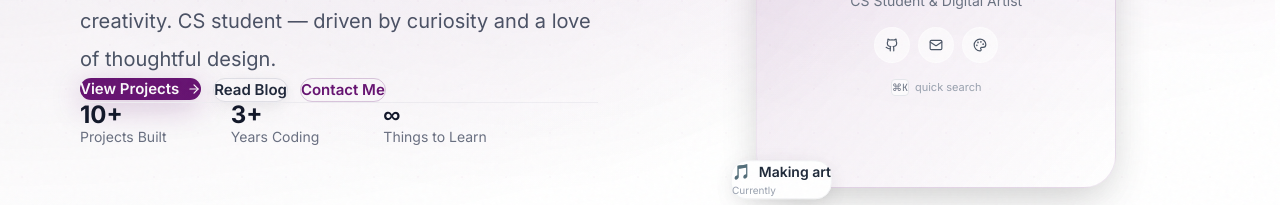
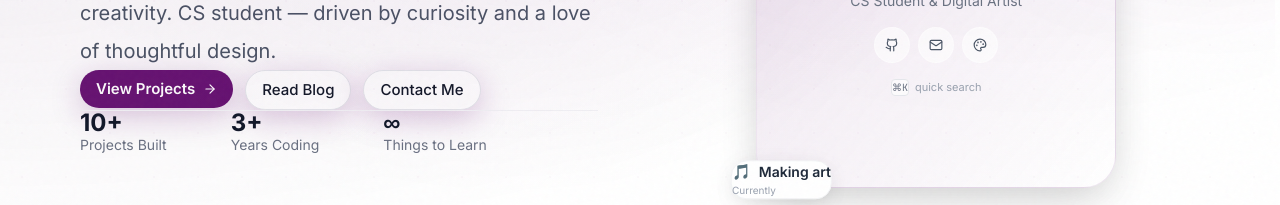
Before and after one commit to heonaliu/heona-website, a Next.js app: page / in a window 1280 px wide. Shown: the part 417-622 px from the top of the page. Built offline with nearby package versions, Linux system fonts and the light colour scheme; no server answers.

Commit message:
edit the role chips on hero

```diff
--- a/src/components/sections/Hero.tsx
+++ b/src/components/sections/Hero.tsx
@@ -136,7 +136,7 @@ export default function Hero() {
                 {roles.map(({ Icon, label }) => (
                   <span
                     key={label}
-                    style={{ padding: '0.5rem 1rem' }}
+                    style={{ padding: "0.5rem 1rem" }}
                     className="
                       inline-flex items-center justify-center
                       gap-2
@@ -186,6 +186,7 @@ export default function Hero() {
                   <motion.button
                     whileHover={{ scale: 1.04, y: -1 }}
                     whileTap={{ scale: 0.97 }}
+                    style={{ padding: "0.5rem 1rem" }}
                     className="flex items-center gap-2 px-8 py-4 rounded-full
                              bg-[#671372] hover:bg-[#8B1D9F]
                              text-white text-[15px] font-semibold
@@ -198,11 +199,15 @@ export default function Hero() {
                   <motion.button
                     whileHover={{ scale: 1.04, y: -1 }}
                     whileTap={{ scale: 0.97 }}
-                    className="flex items-center gap-2 px-7 py-3.5 rounded-full
-                             bg-white dark:bg-gray-800
-                             border border-gray-200 dark:border-gray-700
-                             text-gray-800 dark:text-gray-200 text-[15px] font-semibold
-                             shadow-soft hover:shadow-medium transition-all duration-200"
+                    style={{ padding: "0.5rem 1rem" }}
+                    className="
+                      flex items-center gap-2 px-8 py-4 rounded-full
+                      border
+                      bg-white dark:bg-gray-800
+                      border-gray-200 dark:border-gray-700
+                      text-[15px]
+                      font-medium
+                      shadow-purple-lg transition-all duration-200"
                   >
                     Read Blog
                   </motion.button>
@@ -211,11 +216,15 @@ export default function Hero() {
                   <motion.button
                     whileHover={{ scale: 1.04, y: -1 }}
                     whileTap={{ scale: 0.97 }}
-                    className="flex items-center gap-2 px-7 py-3.5 rounded-full
-                             border border-[#671372]/22 dark:border-[#671372]/32
-                             text-[#671372] dark:text-[#c44cf0] text-[15px] font-semibold
-                             hover:bg-[#671372]/06 dark:hover:bg-[#671372]/10
-                             transition-all duration-200"
+                    style={{ padding: "0.5rem 1rem" }}
+                    className="
+                      flex items-center gap-2 px-8 py-4 rounded-full
+                      border
+                      bg-white dark:bg-gray-800
+                      border-gray-200 dark:border-gray-700
+                      text-[15px]
+                      font-medium
+                      shadow-purple-lg transition-all duration-200"
                   >
                     Contact Me
                   </motion.button>
@@ -223,10 +232,10 @@ export default function Hero() {
               </motion.div>
 
               {/* Stats row */}
+
               <motion.div
                 variants={item}
-                className="flex items-center gap-12 sm:gap-16
-                         pt-10 border-t border-gray-100 dark:border-gray-800 w-full"
+                className="flex items-center gap-12 sm:gap-16 pt-10 border-t border-gray-100 dark:border-gray-800 w-full justify-center lg:justify-start"
               >
                 {[
                   { value: "10+", label: "Projects Built" },
@@ -269,7 +278,7 @@ export default function Hero() {
                 lg:w-[360px] lg:h-[410px]
                 shrink-0
               "
->
+            >
               {/* Main panel */}
               <div
                 className="w-full h-full rounded-[2rem]
```
